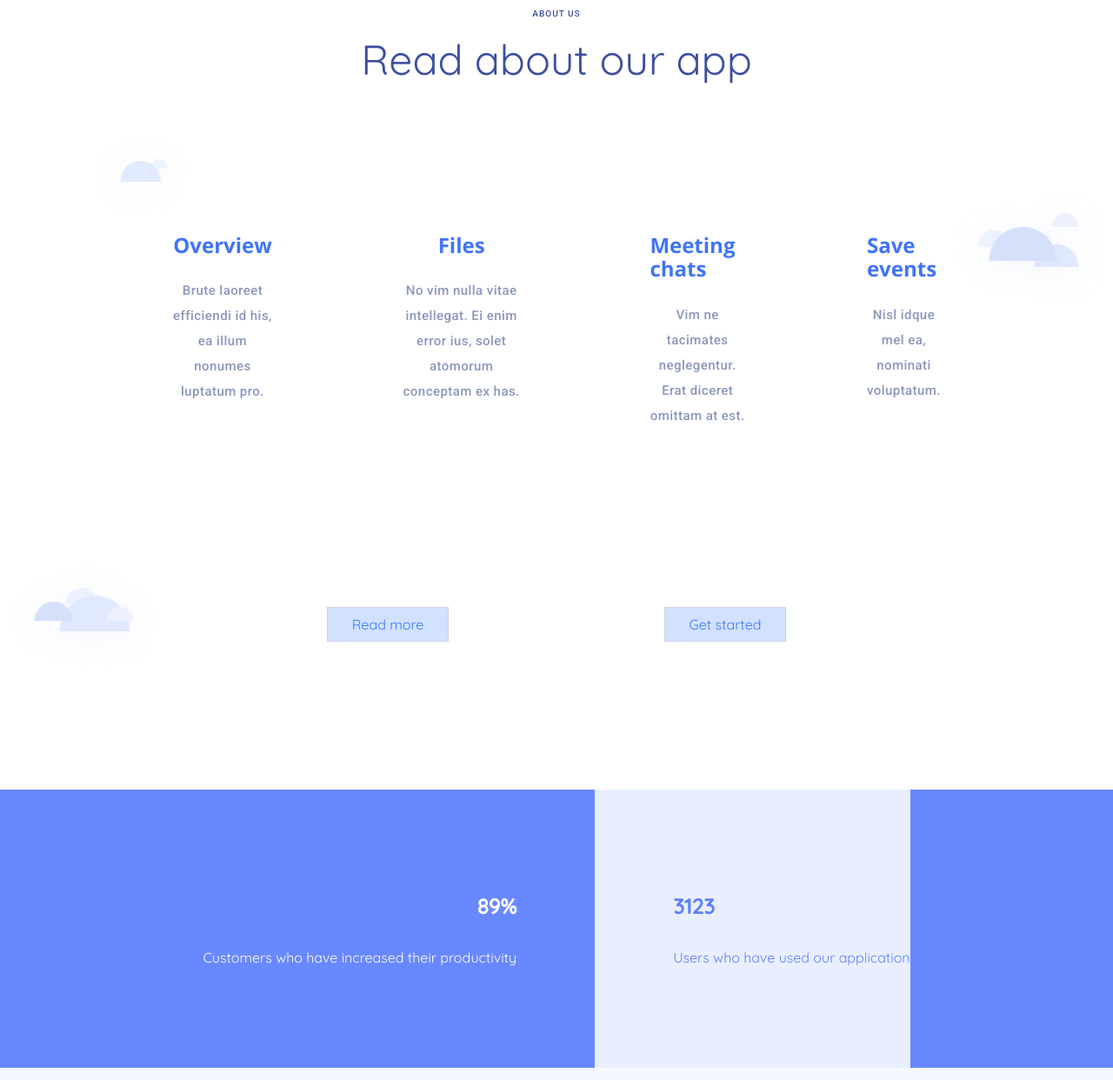
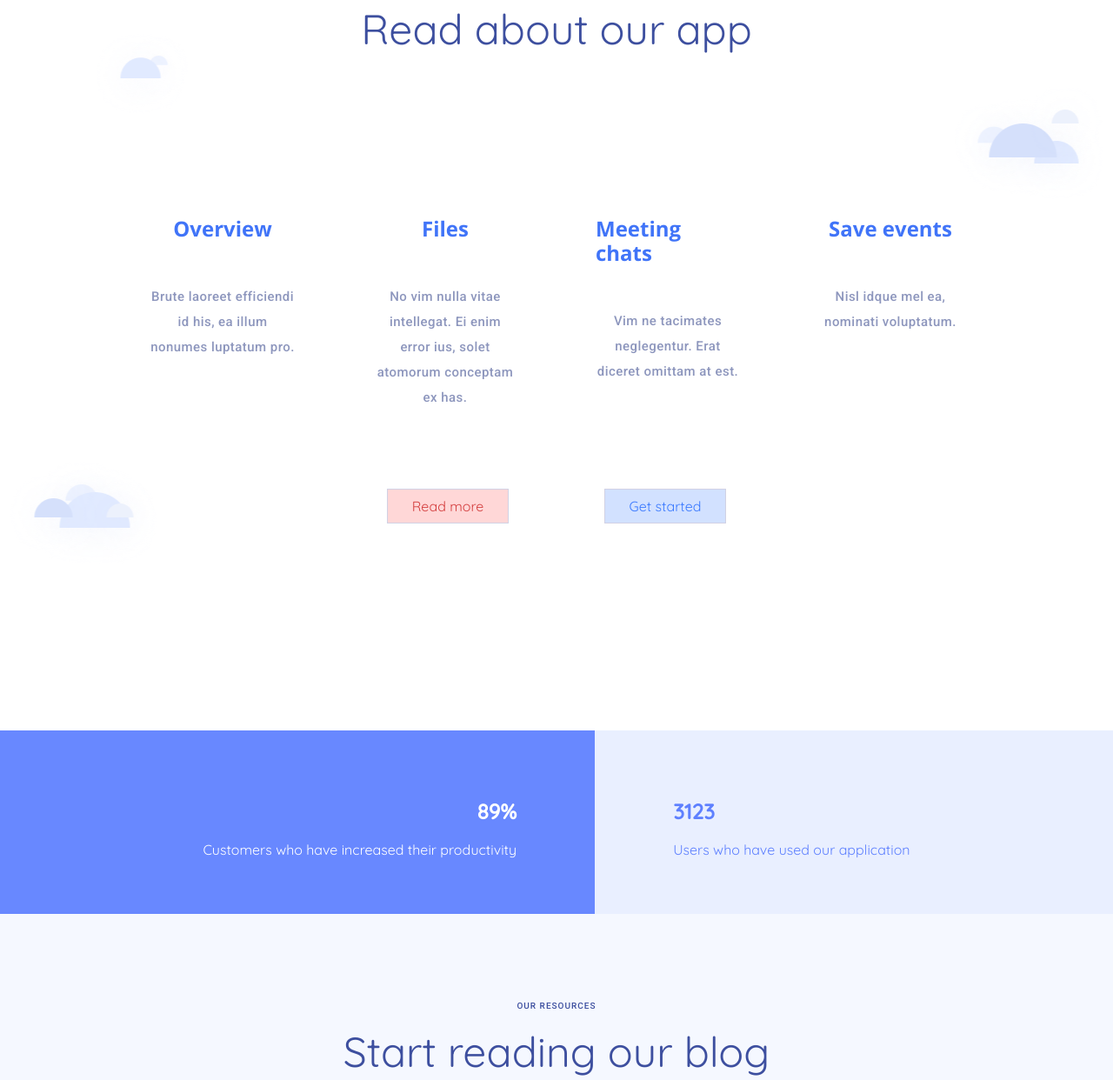
Before and after one commit to Jeko26/training-github.io, a plain HTML site: page index.html in a window 1280 px wide. Shown: the part 1717-2959 px from the top of the page at 87% size. Drawn offline with nearby package versions, Linux system fonts and the light colour scheme.

Commit message:
Add files via upload

```diff
--- a/css/style.css
+++ b/css/style.css
@@ -247,24 +247,24 @@ li, ul {
 }
 
 /* секция about */
-
 .about {
+    height: 1000px;
     background-image: url(../image/clouds.png);
     background-repeat: no-repeat;
     background-position: center;
 }
 
 .about__container {
-    justify-content: space-around;
-    margin-top: 170px;
+    justify-content: center;
+}
 
-}
 
 .about__headers {
     display: flex;
     flex-direction: column;
     align-items: center;
-    padding-bottom: 90px;
+    height: 40%;
+    justify-content: flex-end;
 }
 
 .about__list {
@@ -273,81 +273,103 @@ li, ul {
     display: flex;
 }
 
+.about__list-item {
+    width: 100%;
+    padding: 90px 45px;
+}
+
 .about__card {
     display: flex;
     flex-direction: column;
     align-items: center;
-
 }
 
 .card__name {
+    padding: 30px 0;
     font-family: 'Open Sans';
     color: rgba(64, 116, 248, 1);
-    margin-top: 33px;
-    margin-bottom: 25px;
-}
-
-.card__descr {
-    height: 250px;
 }
 
 .about__btn-container {
     display: flex;
-    justify-content: space-evenly;
-    margin-top: 100px;
-}
-
-.about__list-item {
-    padding: 0 70px;
+    justify-content: center;
 }
 
 .about__btn {
+    margin-right: 55px;
+    margin-left: 55px;
+    background: #D2E1FF;
     color: rgba(58, 121, 255, 1);
-    background-color: #D2E1FF;
     font-family: 'Quicksand';
-    margin-bottom: 170px;
+}
+
+.about__btn--red {
+    background: #FFD7D7;
+    color: rgba(212, 63, 63, 1);
 }
 
 .about__btn:hover {
+    background: #FFD7D7;
     color: rgba(212, 63, 63, 1);
-    background-color: #FFD7D7;
-    font-style: normal;
-    font-weight: 700;
-    font-size: 13px;
-    line-height: 16px;
+    transition: cubic-bezier(0.165, 0.84, 0.44, 1) 2s;
+}
+
+.about__btn--red:hover {
+    background: #D2E1FF;
+    color: rgba(58, 121, 255, 1);
     transition: cubic-bezier(0.165, 0.84, 0.44, 1) 2s;
 }
 
 /* cекция stats */
-
 .stats {
     display: flex;
     justify-content: center;
+    align-items: center;
+    position: relative;
+    overflow: hidden;
     background-color: rgba(104, 136, 255, 1);
-    height: 320px;
+    width: 100%;
 }
 
 .stats__1-half {
     display: flex;
     flex-direction: column;
     align-items: flex-end;
-    color: white;
     padding-right: 90px;
     font-family: 'Quicksand';
-    justify-content: center;
+    color: white;
 }
 
 .stats__2-half {
     display: flex;
     flex-direction: column;
-    align-items: flex-end;
+    align-items: flex-start;
+    margin-right: -50%;
+    padding-right: 50%;
+    background-color: rgba(233, 239, 255, 1);
     padding-left: 90px;
-    align-items: flex-start;
-    background-color: rgba(233, 239, 255, 1);
     color: rgba(94, 128, 255, 1);
     font-family: 'Quicksand';
-    justify-content: center;
 }
+
+.stats__numbers {
+    margin: 0;
+    padding: 0;
+}
+
+.stats__descr {
+    margin: 0;
+    padding: 0;
+    padding-top: 20px;
+    padding-bottom: 65px;
+}
+
+.stats__ico {
+    padding-top: 60px;
+    padding-bottom: 20px;
+}
+
+
 
 /* cекция blog */
 
```
